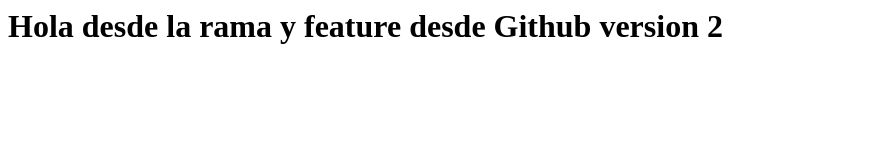
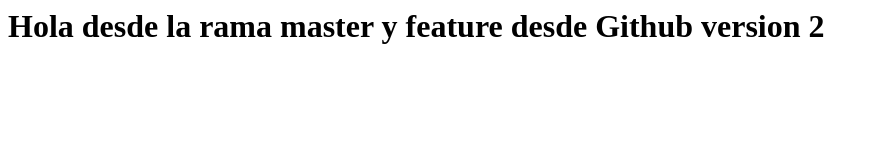
Before and after one commit to Angeqqqqq/PrimerProyectoGit, a plain HTML site: page index.html in a window 1280 px wide. Shown: the whole page, without its empty margins (0-879 px from the left). Drawn offline with Linux system fonts and the light colour scheme.

Commit message:
Actualizado version 2.5

```diff
--- a/index.html
+++ b/index.html
@@ -1 +1 @@
-<html><body><h1>Hola desde la rama y feature desde Github version 2</h1></body></html>
+<html><body><h1>Hola desde la rama master y feature desde Github version 2</h1></body></html>
```
